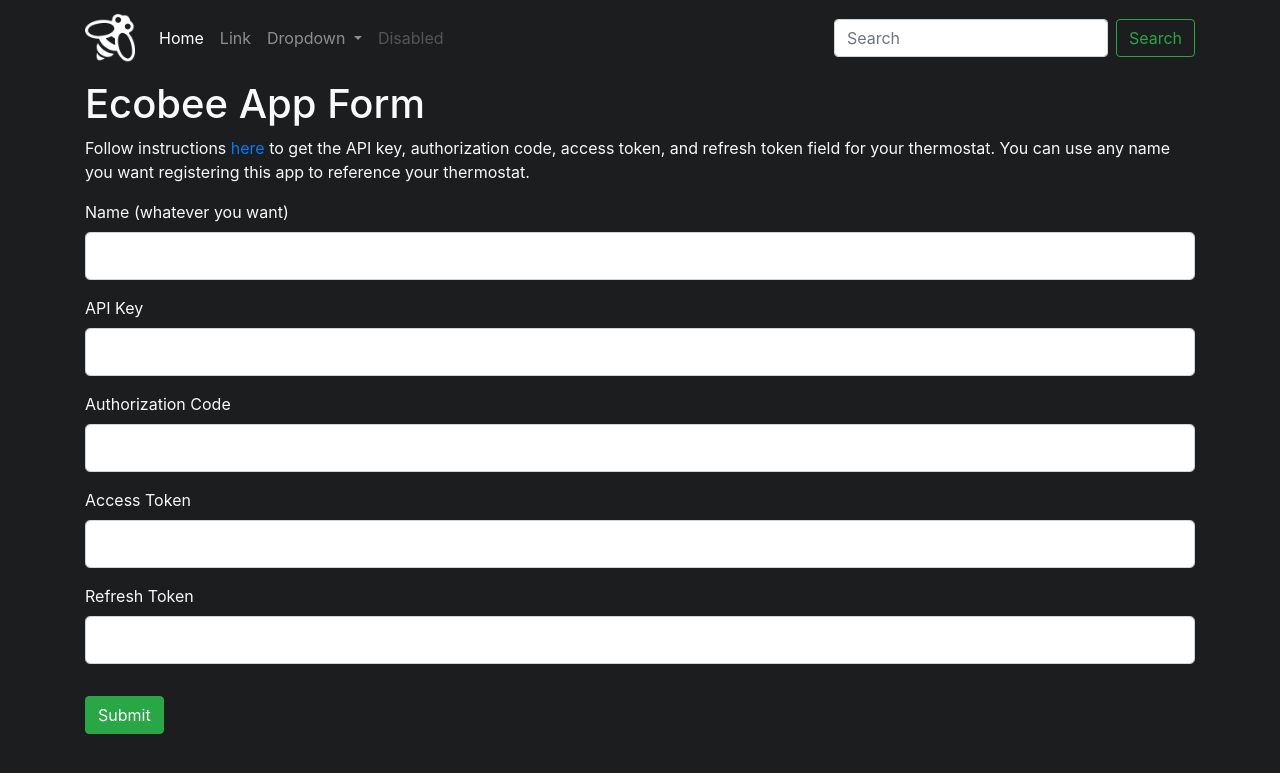
After one commit to iamharryliu/ecobee-dashboard, a Flask app: template ecobee/templates/add_app.html in a window 1280 px wide. The commit adds this page. Shown: the top 773 px of the page. Run offline with Flask 2, Linux system fonts and the light colour scheme; the template is opened without the code that fills it: values that come from a table or form of the project are taken from there, others are empty; some libraries are stand-ins or nearby versions.

Commit message:
work on app register page

```diff
--- a/ecobee/__init__.py
+++ b/ecobee/__init__.py
@@ -7,6 +7,7 @@
 
 	app = Flask(__name__)
 
+	app.config['SECRET_KEY'] = 'thatsthesecret'
 	app.config['SQLALCHEMY_DATABASE_URI'] = 'mysql://root:root@127.0.0.1/ecobee_db'
 
 	db.init_app(app)
--- /dev/null
+++ b/ecobee/main/forms.py
@@ -0,0 +1,12 @@
+from flask import flash
+from flask_wtf import FlaskForm
+from wtforms import StringField, SubmitField
+from wtforms.validators import DataRequired
+
+class EcobeeAppForm(FlaskForm):
+	name = StringField('Name (whatever you want)', validators=[DataRequired()])
+	api_key = StringField('API Key', validators=[DataRequired()])
+	authorization_code = StringField('Authorization Code', validators=[DataRequired()])
+	access_token = StringField('Access Token', validators=[DataRequired()])
+	refresh_token = StringField('Refresh Token', validators=[DataRequired()])
+	submit = SubmitField('Submit')
--- /dev/null
+++ b/ecobee/templates/add_app.html
@@ -0,0 +1,78 @@
+{% extends 'layout.html' %}
+{% block content %}
+<h1>Ecobee App Form</h1>
+<p>Follow instructions <a href='https://www.ecobee.com/home/developer/api/examples/ex1.shtml'>here</a> to get the API key, authorization code, access token, and refresh token field for your thermostat. You can use any name you want registering this app to reference your thermostat.</p>
+<form method="POST" action="#">
+	{{ form.hidden_tag() }}
+	<fieldset class="form-group">
+		<div class="form-group">
+			{{ form.name.label(class="form-control-label") }}
+			{% if form.name.errors %}
+			{{ form.name(class="form-control form-control-lg is-invalid") }}
+			<div class="invalid-feedback">
+				{% for error in form.name.errors %}
+				<span>{{ error }}</span>
+				{% endfor %}
+			</div>
+			{% else %}
+			{{ form.name(class="form-control form-control-lg", rows=5) }}
+			{% endif %}
+		</div>
+		<div class="form-group">
+			{{ form.api_key.label(class="form-control-label") }}
+			{% if form.api_key.errors %}
+			{{ form.api_key(class="form-control form-control-lg is-invalid") }}
+			<div class="invalid-feedback">
+				{% for error in form.api_key.errors %}
+				<span>{{ error }}</span>
+				{% endfor %}
+			</div>
+			{% else %}
+			{{ form.api_key(class="form-control form-control-lg") }}
+			{% endif %}
+		</div>
+		<div class="form-group">
+			{{ form.authorization_code.label(class="form-control-label") }}
+			{% if form.authorization_code.errors %}
+			{{ form.authorization_code(class="form-control form-control-lg is-invalid") }}
+			<div class="invalid-feedback">
+				{% for error in form.authorization_code.errors %}
+				<span>{{ error }}</span>
+				{% endfor %}
+			</div>
+			{% else %}
+			{{ form.authorization_code(class="form-control form-control-lg", rows=5) }}
+			{% endif %}
+		</div>
+		<div class="form-group">
+			{{ form.access_token.label(class="form-control-label") }}
+			{% if form.access_token.errors %}
+			{{ form.access_token(class="form-control form-control-lg is-invalid") }}
+			<div class="invalid-feedback">
+				{% for error in form.access_token.errors %}
+				<span>{{ error }}</span>
+				{% endfor %}
+			</div>
+			{% else %}
+			{{ form.access_token(class="form-control form-control-lg", rows=5) }}
+			{% endif %}
+		</div>
+		<div class="form-group">
+			{{ form.refresh_token.label(class="form-control-label") }}
+			{% if form.refresh_token.errors %}
+			{{ form.refresh_token(class="form-control form-control-lg is-invalid") }}
+			<div class="invalid-feedback">
+				{% for error in form.refresh_token.errors %}
+				<span>{{ error }}</span>
+				{% endfor %}
+			</div>
+			{% else %}
+			{{ form.refresh_token(class="form-control form-control-lg", rows=5) }}
+			{% endif %}
+		</div>
+	</fieldset>
+	<div class='form-group'>
+		{{ form.submit(class="btn btn-success") }}
+	</div>
+</form>
+{% endblock content %}
--- a/ecobee/templates/main.html
+++ b/ecobee/templates/main.html
@@ -6,7 +6,8 @@
   <hr class="my-4" style="height:1px;">
   <p>Lorem ipsum.</p>
   <p class="lead">
-    <a class="btn btn-primary btn-lg" href="{{url_for('main.apps')}}" role="button">Registered Apps</a>
+    <a class="btn btn-success btn-lg" href="{{url_for('main.apps')}}" role="button">View Registered Apps</a>
+    <a class="btn btn-success btn-lg" href="{{url_for('main.add_app')}}" role="button">Register App</a>
   </p>
 </div>
 {% endblock content %}
--- a/requirements.txt
+++ b/requirements.txt
@@ -3,12 +3,15 @@
 Click==7.0
 Flask==1.0.2
 Flask-SQLAlchemy==2.3.2
+Flask-WTF==0.14.2
 idna==2.8
 itsdangerous==1.1.0
 Jinja2==2.10
 MarkupSafe==1.1.1
 mysqlclient==1.4.2.post1
+pkg-resources==0.0.0
 requests==2.21.0
 SQLAlchemy==1.3.1
 urllib3==1.24.1
 Werkzeug==0.14.1
+WTForms==2.2.1
--- /dev/null
+++ b/todo.txt
@@ -0,0 +1 @@
+register app page
```
Also changed, not shown: ecobee/main/models.py (added, +8 -0 lines), ecobee/main/routes.py (+9 -8 lines), ecobee/main/utils.py (renamed from ecobee/utils.py).
